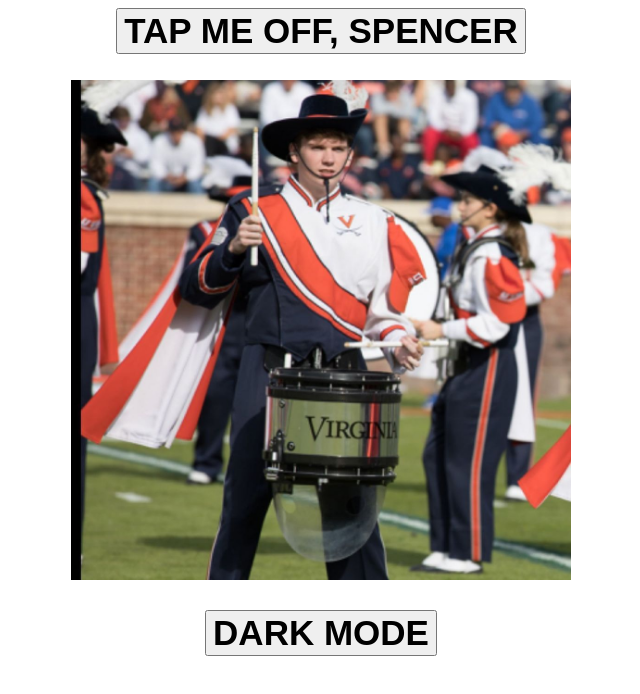
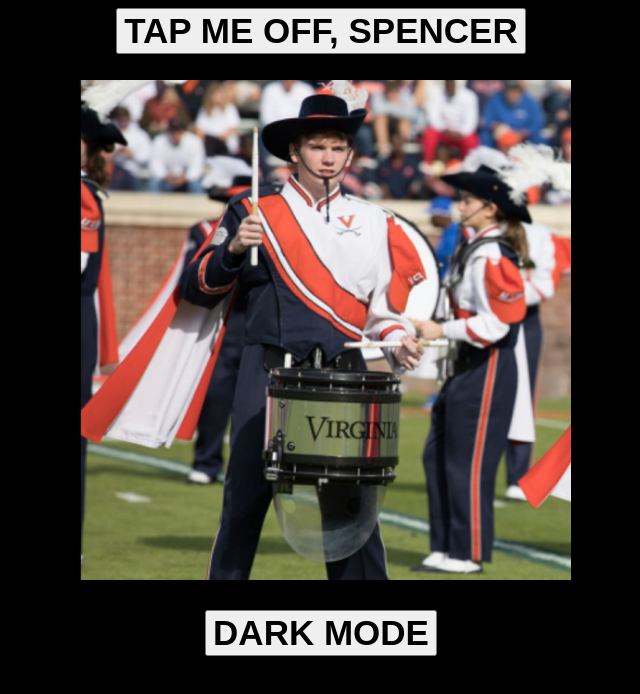
Before and after one commit to accrlrr/accrlrr.github.io, a plain HTML site: page index.html in a window 1280 px wide. Both pictures are taken after a click on the button "DARK MODE". Shown: the whole page, without its empty margins (319-959 px from the left). Drawn offline with Linux system fonts and the light colour scheme.

Commit message:
dark mode v1.1

```diff
--- a/index.html
+++ b/index.html
@@ -27,7 +27,7 @@
 
       function dark() {
         var element = document.body;
-        element3.classList.toggle("dark-mode");
+        element.classList.toggle("dark-mode");
       }
 
     </script>
```
